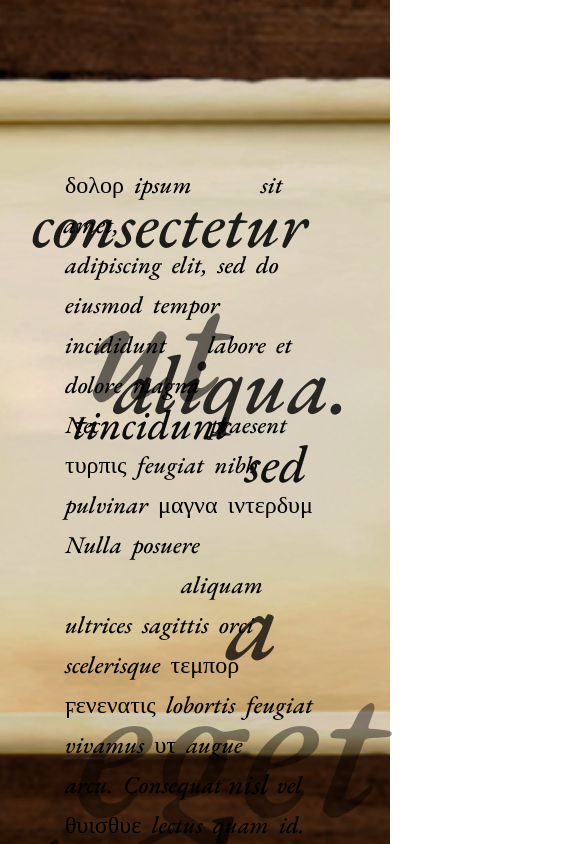
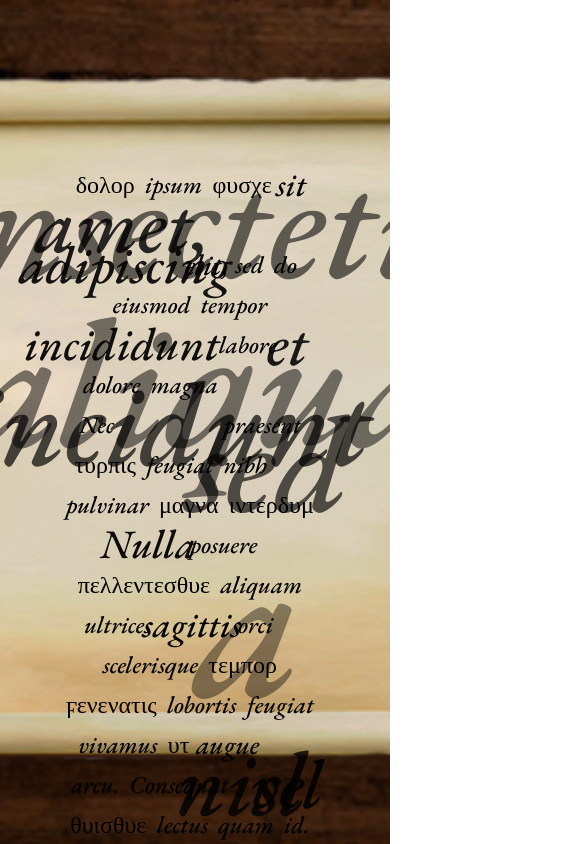
Before and after one commit to hhhapz/IASAS-Tech, a React (Create React App) app: page / in a window 390 px wide. Shown: the top 844 px of the page, 585 px wide, since content can reach past the window. Built offline with nearby package versions, Linux system fonts and the light colour scheme; a web font is replaced by a local one.

Commit message:
Center home page text, add breakpoint for 3xl

```diff
--- a/src/components/TextEffect.js
+++ b/src/components/TextEffect.js
@@ -14,8 +14,8 @@ function TextEffect({ text, contText }) {
     })
   const changeIndexes = shuffle([...words]).map(({ index }) => index)
 
-  return <div className="flex flex-col justify-between w-8/12 h-3/5">
-    <div className="flex flex-wrap w-full font-greek text-2xl">
+  return <div className="flex flex-col justify-between items-center w-8/12 h-3/5">
+    <div className="flex flex-wrap justify-center w-full font-greek text-2xl 3xl:text-4xl">
 
       {words.map(({ type, latin, greek, index }) => {
         return <WordEffect word={latin} greekWord={greek} index={index} changeIndex={changeIndexes[index]}></WordEffect>
--- a/src/components/WordEffect.js
+++ b/src/components/WordEffect.js
@@ -13,7 +13,7 @@ function WordEffect({ word, greekWord, index, changeIndex }) {
                     scale: [14, 1],
                     opacity: [0, 1],
                     easing: "easeOutCirc",
-                    duration: 600,
+                    duration: 1000,
                     delay: () => 100
                 })
         }, 3000 + 50 * changeIndex);
--- a/src/pages/Homepage.js
+++ b/src/pages/Homepage.js
@@ -3,9 +3,9 @@ import TextEffect from '../components/TextEffect.js'
 
 function Homepage() {
 
-    return <div className="h-screen w-screen bg-homepage bg-cover bg-center flex justify-center items-center">
-      <TextEffect text="Lorem ipsum dolor sit amet, consectetur adipiscing elit, sed do eiusmod tempor incididunt ut labore et dolore magna aliqua. Nec tincidunt praesent semper feugiat nibh sed pulvinar proin gravida. Nulla posuere sollicitudin aliquam ultrices sagittis orci a scelerisque purus. Tincidunt lobortis feugiat vivamus at augue eget arcu. Consequat nisl vel pretium lectus quam id. Augue interdum velit euismod in pellentesque massa." contText = "The Oddyssey" />
-    </div>
+  return <div className="h-screen w-screen bg-homepage bg-cover bg-center flex justify-center items-center overflow-hidden">
+    <TextEffect text="Lorem ipsum dolor sit amet, consectetur adipiscing elit, sed do eiusmod tempor incididunt ut labore et dolore magna aliqua. Nec tincidunt praesent semper feugiat nibh sed pulvinar proin gravida. Nulla posuere sollicitudin aliquam ultrices sagittis orci a scelerisque purus. Tincidunt lobortis feugiat vivamus at augue eget arcu. Consequat nisl vel pretium lectus quam id. Augue interdum velit euismod in pellentesque massa." contText="The Oddyssey" />
+  </div>
 
 }
 
--- a/tailwind.config.js
+++ b/tailwind.config.js
@@ -6,11 +6,10 @@ module.exports = {
   darkMode: false, // or 'media' or 'class'
   theme: {
     screens: {
-      sm: '640px',
-      md: '768px',
       lg: '1024px',
       xl: '1280px',
       '2xl': '1536px',
+      '3xl': '2048px'
     },
     colors: {
       transparent: 'transparent',
```
Also changed, not shown: 1 other file (tests, documents, lock files or other folders).
